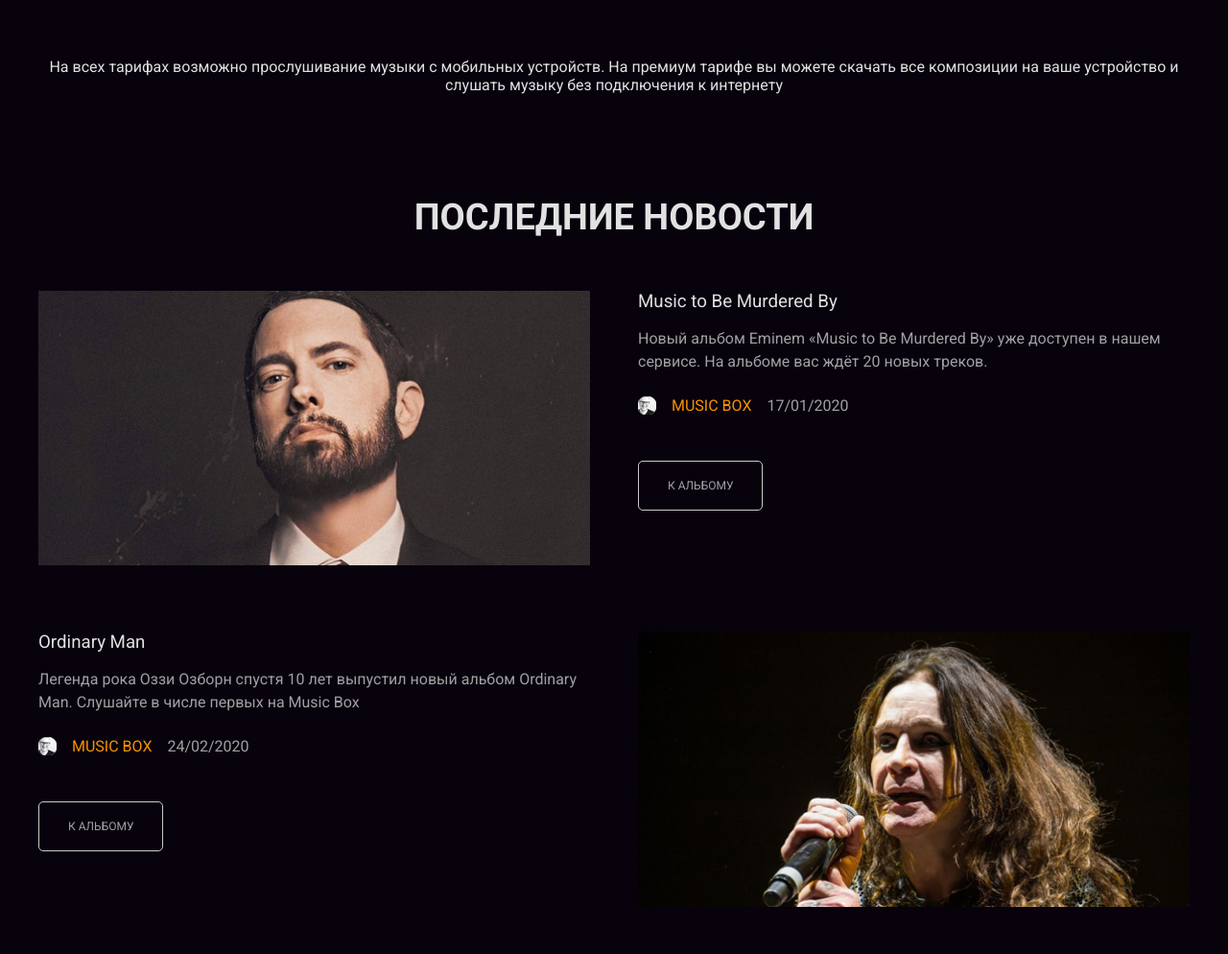
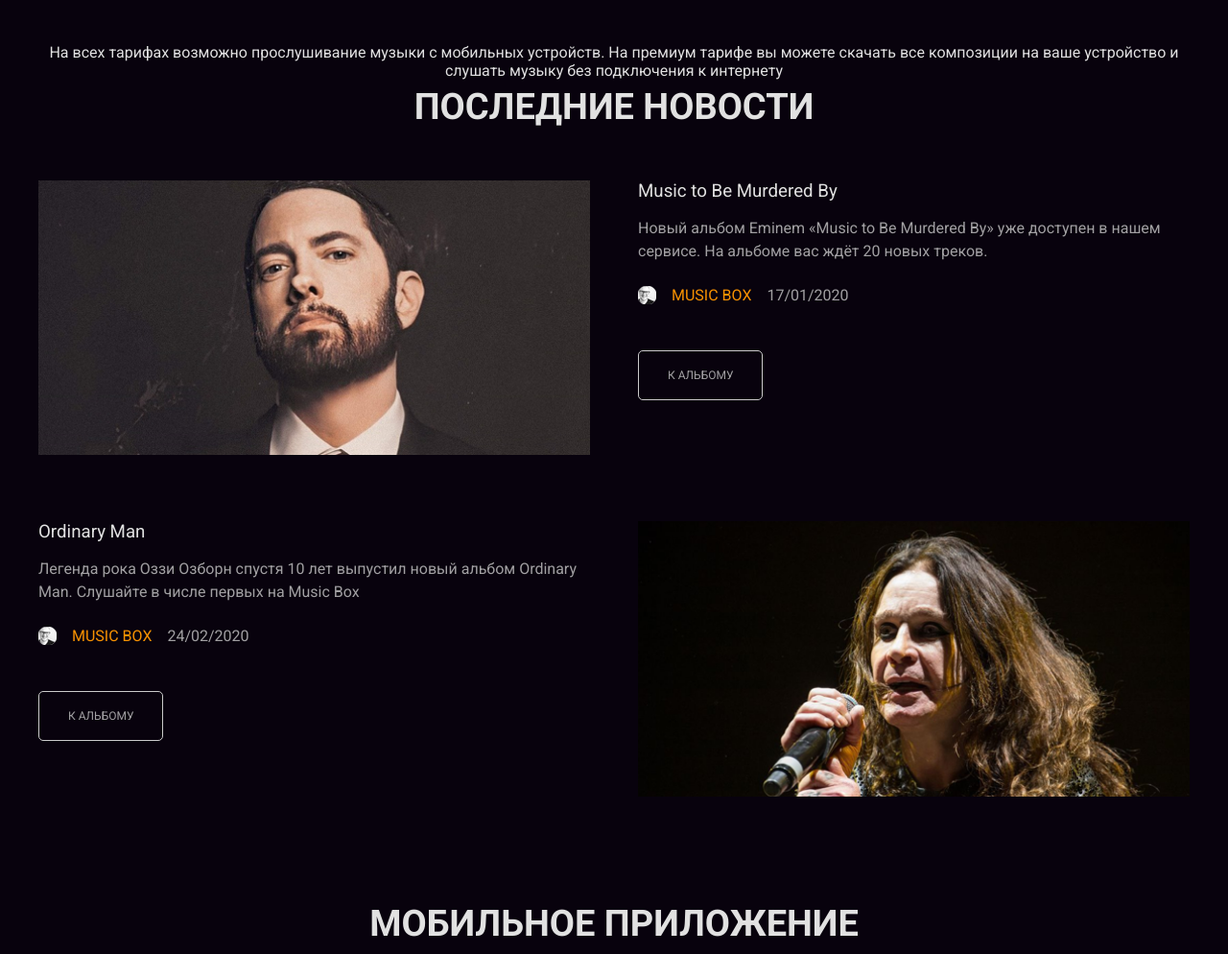
Before and after one commit to deem-zee/layout-designer-project-56, a plain HTML site: page src/index.html in a window 1280 px wide. Shown: the part 1555-2549 px from the top of the page at 96% size. Drawn offline with Linux system fonts and the light colour scheme.

Commit message:
section page-new added container class

```diff
--- a/src/index.html
+++ b/src/index.html
@@ -38,7 +38,7 @@
 	<section class="container section bg-black" id="page-pricing">
 		<div class="page-pricing pt-100 ">
 			<h2 class="uppercase text-center text-white mb-45">Формы подписки</h2>
-			<ul class="pricing-plan-list mb-60">
+			<ul class="pricing-plan-list mb-45">
 				<li class="pricing-plan-item flex-column align-center">
 					<h3 class="plan-name uppercase text-white mb-200">Бесплатная</h3>
 					<p class="plan-price text-white mb-40">0<sup class="uppercase text-white ml-16 fs-32">руб.</sup></p>
@@ -62,8 +62,8 @@
 		</div>
 	</section>
 
-	<section id="page-news" class="pt-100">
-		<div class="container">
+	<section id="page-news" class="container pt-100">
+		<div>
 			<h2 class="text-center text-white mb-48">Последние новости</h2>
 			<div class="news-container mb-65">
 				<div class="news-inner">
```
